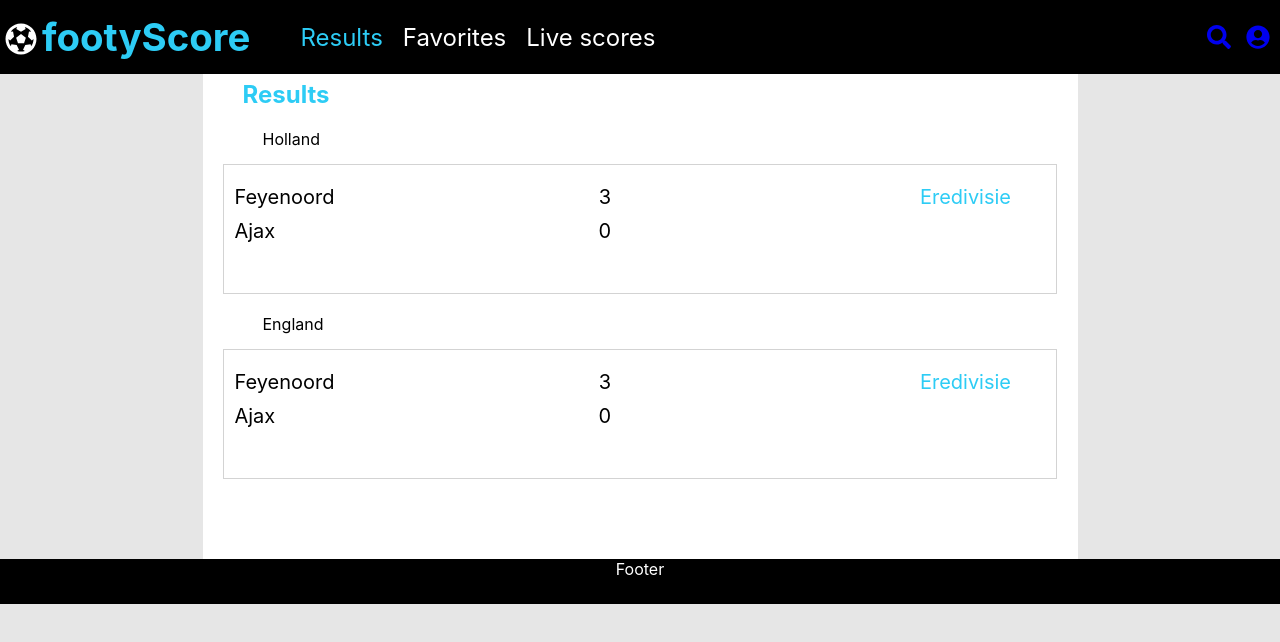
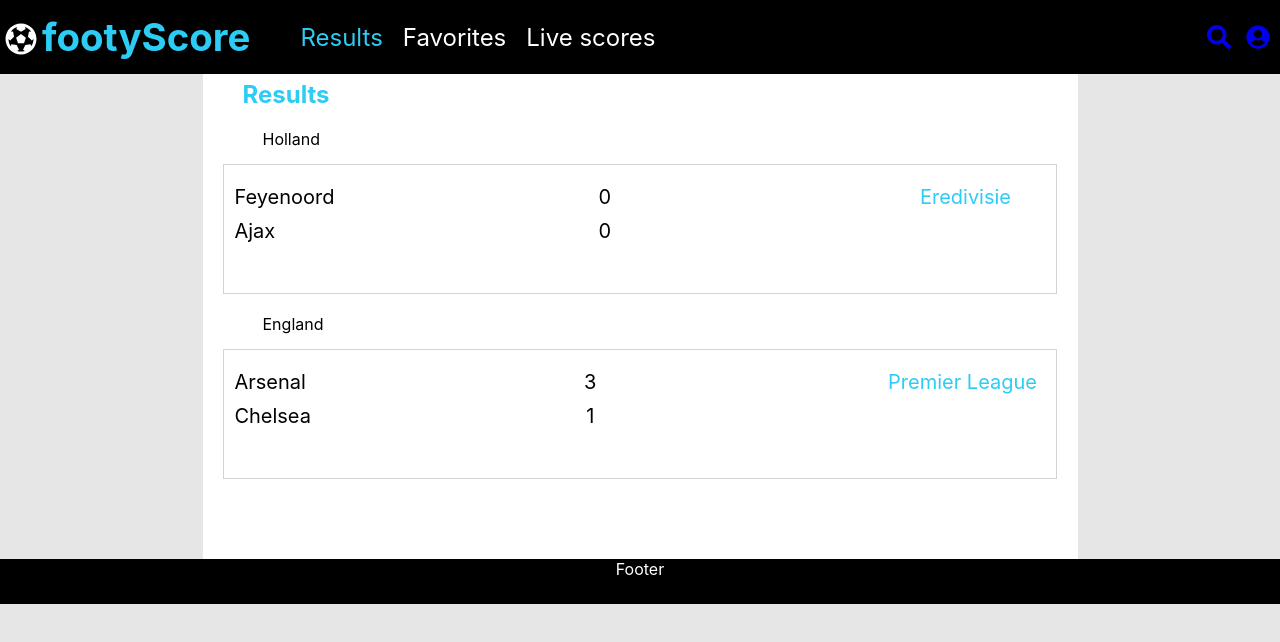
Before and after one commit to iedekoffeman/footyscore, a React (Create React App) app: page / in a window 1280 px wide. Shown: the top 642 px of the page. Built offline with nearby package versions, Linux system fonts and the light colour scheme.

Commit message:
Created Competition component

```diff
--- a/src/App.js
+++ b/src/App.js
@@ -7,11 +7,12 @@
 } from 'react-router-dom';
 import ResultsPage from './pages/Results';
 import FavoritesPage from './pages/Favorites';
+import LiveScoresPage from "./pages/Live-scores";
 import {FontAwesomeIcon} from '@fortawesome/react-fontawesome'
 import {faFutbol} from '@fortawesome/free-solid-svg-icons'
 import {faUserCircle} from '@fortawesome/free-solid-svg-icons'
 import {faSearch} from '@fortawesome/free-solid-svg-icons'
-import LiveScoresPage from "./pages/Live-scores";
+
 
 function App() {
     return (
--- /dev/null
+++ b/src/components/Competition.js
@@ -0,0 +1,26 @@
+import React from 'react';
+
+function Competition(props) {
+    return (
+        <>
+            <article className="competition-content">
+                <p className="country">{props.country}</p>
+                <section className="match">
+                    <section className="team">
+                        <p className="home-team">{props.home_team}</p>
+                        <p className="away-team">{props.away_team}</p>
+                    </section>
+                    <section className="score">
+                        <p className="home-team-score">{props.home_team_score}</p>
+                        <p className="away-team-score">{props.away_team_score}</p>
+                    </section>
+                    <section className="match-info-options">
+                        <p className="competition-name">{props.competition}</p>
+                    </section>
+                </section>
+            </article>
+        </>
+    )
+}
+
+export default Competition;
--- a/src/pages/Results.js
+++ b/src/pages/Results.js
@@ -1,44 +1,29 @@
 import React from 'react';
+import Competition from '../components/Competition'
 
 function ResultsPage() {
     return (
         <>
             <h2>Results</h2>
-            <article className="competition-content">
-                <p className="country">Holland</p>
-                <section className="match">
-                    <section className="team">
-                        <p className="home-team">Feyenoord</p>
-                        <p className="away-team">Ajax</p>
-                    </section>
-                    <section className="score">
-                        <p className="home-team-score">3</p>
-                        <p className="away-team-score">0</p>
-                    </section>
-                    <section className="match-info-options">
-                        <p className="competition-name">Eredivisie</p>
-                    </section>
-                </section>
-            </article>
-            <article className="competition-content">
-                <p className="country">England</p>
-                <section className="match">
-                    <section className="team">
-                        <p className="home-team">Feyenoord</p>
-                        <p className="away-team">Ajax</p>
-                    </section>
-                    <section className="score">
-                        <p className="home-team-score">3</p>
-                        <p className="away-team-score">0</p>
-                    </section>
-                    <section className="match-info-options">
-                        <p className="competition-name">Eredivisie</p>
-                    </section>
-                </section>
-            </article>
+            <Competition
+                country="Holland"
+                home_team="Feyenoord"
+                away_team="Ajax"
+                home_team_score="0"
+                away_team_score="0"
+                competition="Eredivisie"
+                />
+            <Competition
+                country="England"
+                home_team="Arsenal"
+                away_team="Chelsea"
+                home_team_score="3"
+                away_team_score="1"
+                competition="Premier League"
+            />
         </>
     )
-        ;
+
 }
 
 export default ResultsPage;
```
